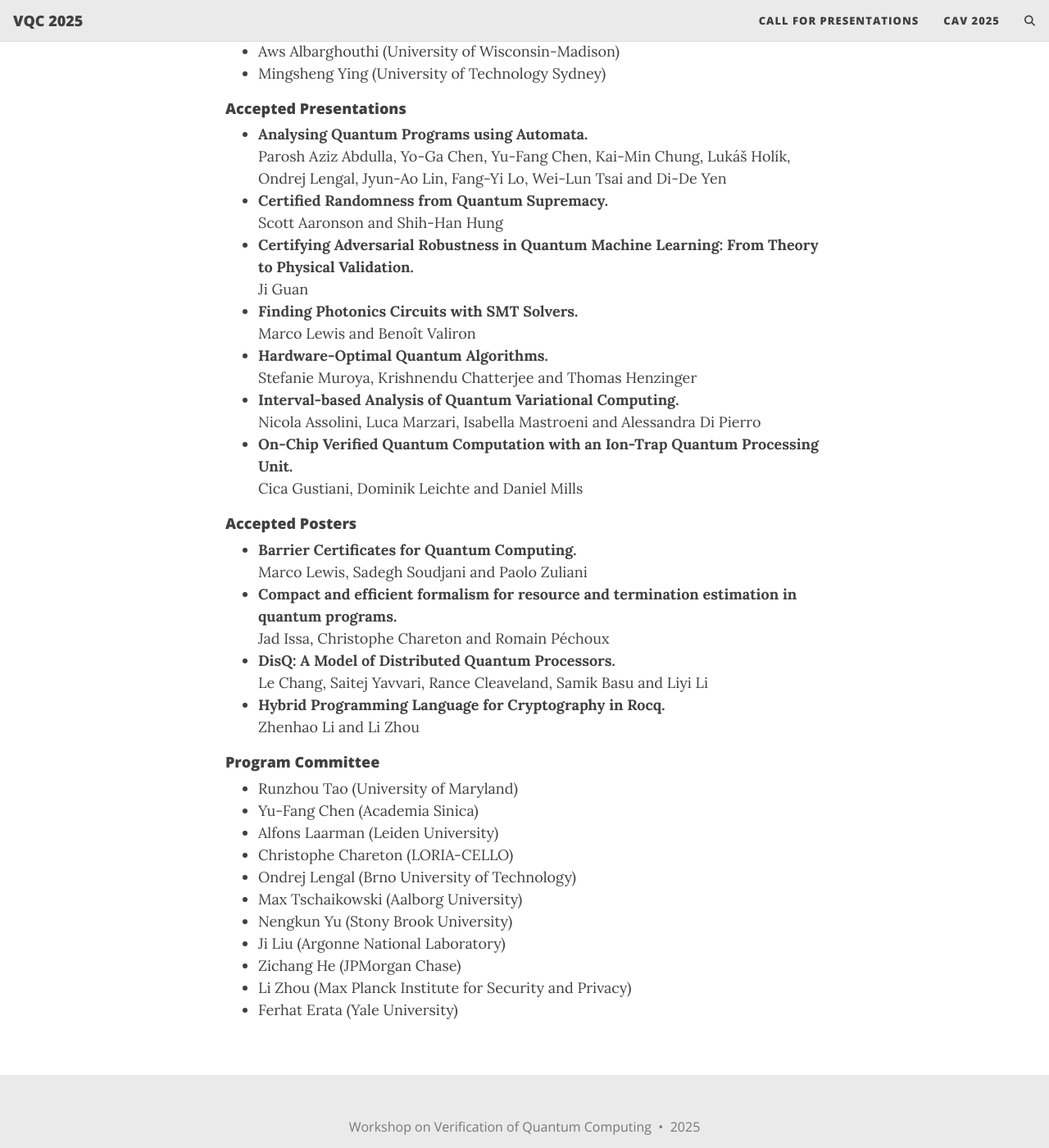
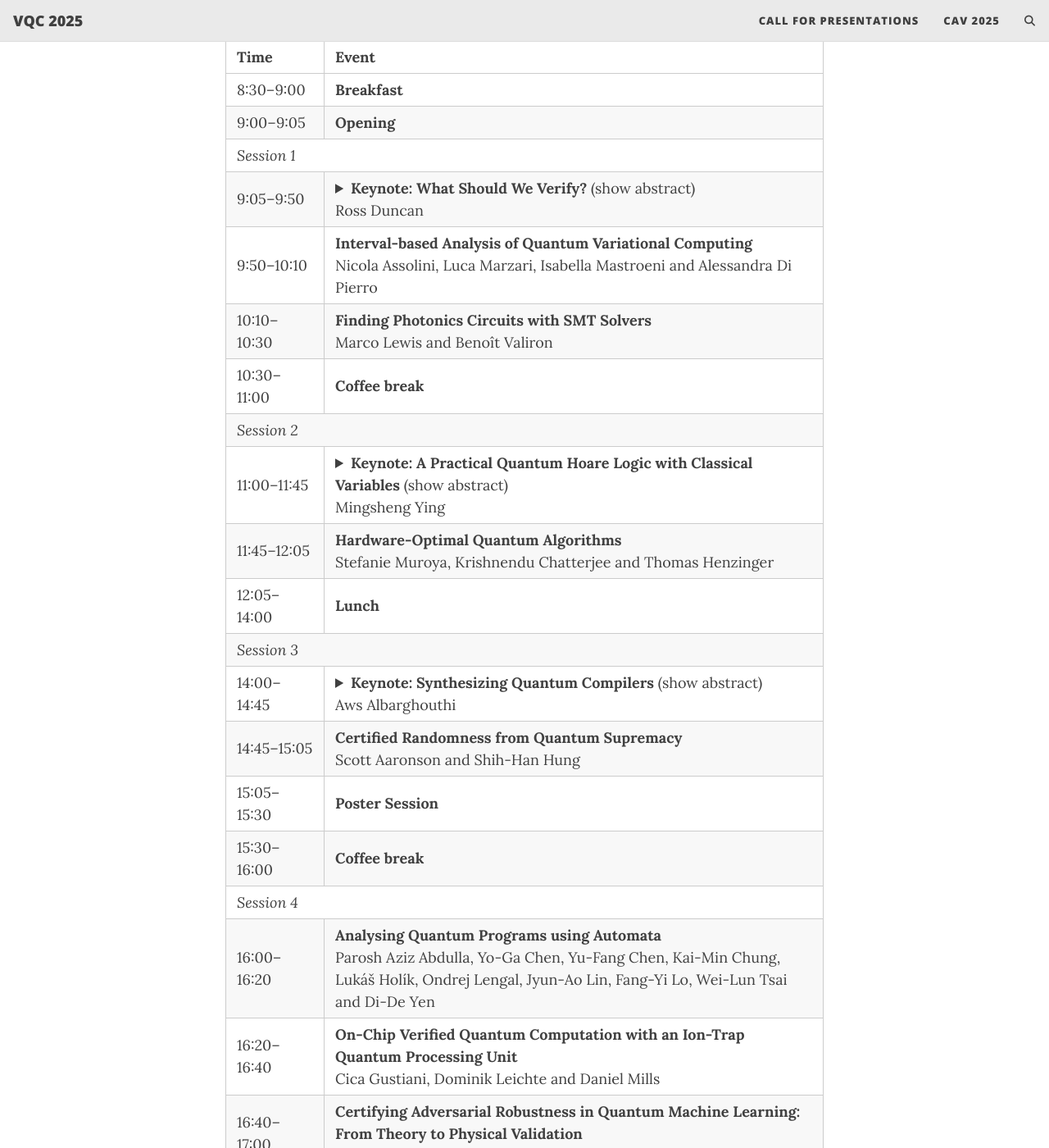
Before and after one commit to VerifiedQC/2025, a Jekyll site: the page built from index.md, in a window 1280 px wide and 1400 px high, scrolled down 969 px. Shown: the whole window at 82% size. Built offline with Jekyll 4.4.1, drawn with Linux system fonts in a browser that asks for light colours; the list of posts is cut into pages by our own code; comment, search, counter and statistics services are not loaded; some of the changed text lies outside the part shown.

Commit message:
Update index.md

```diff
--- a/index.md
+++ b/index.md
@@ -10,8 +10,8 @@ cover-img: "/assets/img/zagreb.png"
         <i class="fas fa-calendar-alt"></i> July 21, 2025
     </span>
     <span class="workshop-detail">
-        <i class="fas fa-location-dot"></i> <p><a href="https://www.google.com/maps/place/Faculty+of+Electrical+Engineering+and+Computing/@45.8003692,15.968797,17z/data=!3m1!4b1!4m6!3m5!1s0x4765d6f150cf2ccd:0x739e5c279fd98531!8m2!3d45.8003692!4d15.9713773!16zL20vMGd3dDd3?entry=ttu&g_ep=EgoyMDI1MDMxNy4wIKXMDSoJLDEwMjExNDUzSAFQAw%3D%3D">Building D of the Faculty of Electrical Engineering and Computing, </a>  <br/> University of Zagreb, Zagreb, Croatia </p>
-    </span>
+        <i class="fas fa-location-dot"></i> <p><a href="https://www.google.com/maps/place/Faculty+of+Electrical+Engineering+and+Computing/@45.8003692,15.968797,17z/data=!3m1!4b1!4m6!3m5!1s0x4765d6f150cf2ccd:0x739e5c279fd98531!8m2!3d45.8003692!4d15.9713773!16zL20vMGd3dDd3?entry=ttu&g_ep=EgoyMDI1MDMxNy4wIKXMDSoJLDEwMjExNDUzSAFQAw%3D%3D">Building D of the Faculty of Electrical Engineering and Computing, </a>  <br/> University of Zagreb, Zagreb, Croatia or join us remotely via <a href="https://meet.google.com/hgw-mgem-bhq">Google Meet </a> </p>
+</span>
 </div>
 
 <!-- [Presentation Submission](https://easychair.org/conferences/?conf=vqc2025) -->
@@ -20,30 +20,69 @@ cover-img: "/assets/img/zagreb.png"
 
 <!-- <span style="color:red">The notification deadline is extended to June 15. If you need to receive the result earlier for travel arrangements, please feel free to contact the co-chairs.</span> -->
 
+#### Invited Speakers
+- Ross Duncan (Quantinuum)
+- Aws Albarghouthi (University of Wisconsin-Madison)
+- Mingsheng Ying (University of Technology Sydney)
+
+#### Program
+<table>
+  <thead>
+    <tr>
+      <th style="width: 120px;">Time</th>
+      <th>Event</th>
+    </tr>
+  </thead>
+  <tbody>
+    <tr><td>8:30–9:00</td><td><strong>Breakfast</strong></td></tr>
+    <tr><td>9:00–9:05</td><td><strong>Opening</strong></td></tr>
+    <tr><td colspan="2"><em>Session 1</em></td></tr>
+    <tr><td>9:05–9:50</td><td><details>
+    <summary><strong>Keynote: What Should We Verify?</strong> (show abstract)<br>Ross Duncan</summary>
+    <br>Verification usually means to guarantee that a computational system is correct with respect to some specification. Can this definition survive in the context of quantum computing? What parts of the system can be verified? What notions of correctness are helpful? What properties of realistic systems can be verified? What* should *we verify? I will survey the field and give some perspective on the challenges and opportunities for automated verification of quantum software. Spoiler: it's the compiler.
+    </details> </td></tr>
+    <tr><td>9:50–10:10</td><td><strong>Interval-based Analysis of Quantum Variational Computing</strong><br>Nicola Assolini, Luca Marzari, Isabella Mastroeni and Alessandra Di Pierro</td></tr>
+    <tr><td>10:10–10:30</td><td><strong>Finding Photonics Circuits with SMT Solvers</strong><br>Marco Lewis and Benoît Valiron</td></tr>
+    <tr><td>10:30–11:00</td><td><strong>Coffee break</strong></td></tr>
+    <tr><td colspan="2"><em>Session 2</em></td></tr>
+    <tr><td>11:00–11:45</td><td><details>
+    <summary><strong>Keynote: A Practical Quantum Hoare Logic with Classical Variables</strong> (show abstract)<br>Mingsheng Ying</summary>
+<br>We present a Hoare-style logic for reasoning about quantum programs with classical variables. Our approach offers several improvements over previous work:<br>
+(1) Enhanced expressivity of the programming language: Our logic applies to quantum programs with classical variables that incorporate quantum arrays and parameterized quantum gates, which have not been addressed in previous research on quantum Hoare logic, either with or without classical variables.<br>
+(2) Intuitive correctness specifications: In our logic, preconditions and postconditions for quantum programs with classical variables are specified as a pair consisting of a classical first-order logical formula and a quantum predicate formula (possibly parameterized by classical variables). These specifications offer greater clarity and align more closely with the programmer's intuitive understanding of quantum and classical interactions.<br>
+(3) Simplified proof system: By introducing a novel idea in formulating a proof rule for reasoning about quantum measurements, along with (2), we develop a proof system for quantum programs that requires only minimal modifications to classical Hoare logic. Furthermore, this proof system can be effectively and conveniently combined with classical first-order logic to verify quantum programs with classical variables.<br>
+As a result, the learning curve for quantum program verification techniques is significantly reduced for those already familiar with classical program verification techniques, and existing tools for verifying classical programs can be more easily adapted for quantum program verification.
+</details></td></tr>
+    <tr><td>11:45–12:05</td><td><strong>Hardware-Optimal Quantum Algorithms</strong><br>Stefanie Muroya, Krishnendu Chatterjee and Thomas Henzinger</td></tr>
+    <tr><td>12:05–14:00</td><td><strong>Lunch</strong></td></tr>
+    <tr><td colspan="2"><em>Session 3</em></td></tr>
+    <tr><td>14:00–14:45</td><td><details>
+    <summary><strong>Keynote: Synthesizing Quantum Compilers</strong> (show abstract)<br>Aws Albarghouthi</summary>
+<br>The promise of quantum computing has tantalized researchers for decades, and recent breakthroughs in physical implementations have brought this technology closer to reality. However, the quantum computing landscape remains highly dynamic: competing physical substrates, fault tolerance schemes, and architectures continue to emerge with no clear frontrunner. This diversity creates a significant bottleneck in the compilation pipeline – developing and maintaining separate compilers for each new device or experimental setup is both time-consuming and error-prone.<br>
+
+In this talk, I will present an alternative approach: automatically synthesizing device-specific quantum circuit compilers. This synthesis-based methodology enables rapid iteration while maintaining correctness guarantees. I will focus on the optimizer component, which reduces circuit size to minimize quantum computation errors. I will demonstrate how automatically synthesized optimizers can achieve superior performance compared to sophisticated hand-crafted alternatives. I will also discuss recent results on synthesizing device-specific mapping and routing algorithms.
+</details></td></tr>
+    <tr><td>14:45–15:05</td><td><strong>Certified Randomness from Quantum Supremacy</strong><br>Scott Aaronson and Shih-Han Hung</td></tr>
+    <tr><td>15:05–15:30</td><td><strong>Poster Session</strong></td></tr>
+    <tr><td>15:30–16:00</td><td><strong>Coffee break</strong></td></tr>
+    <tr><td colspan="2"><em>Session 4</em></td></tr>
+    <tr><td>16:00–16:20</td><td><strong>Analysing Quantum Programs using Automata</strong><br>Parosh Aziz Abdulla, Yo-Ga Chen, Yu-Fang Chen, Kai-Min Chung, Lukáš Holík, Ondrej Lengal, Jyun-Ao Lin, Fang-Yi Lo, Wei-Lun Tsai and Di-De Yen</td></tr>
+    <tr><td>16:20–16:40</td><td><strong>On-Chip Verified Quantum Computation with an Ion-Trap Quantum Processing Unit</strong><br>Cica Gustiani, Dominik Leichte and Daniel Mills</td></tr>
+    <tr><td>16:40–17:00</td><td><strong>Certifying Adversarial Robustness in Quantum Machine Learning: From Theory to Physical Validation</strong><br>Ji Guan</td></tr>
+    <tr><td>17:00–17:30</td><td><strong>Panel & Planning Session</strong></td></tr>
+  </tbody>
+</table>
+
+#### Posters
+- **AutoQ: Automata-based Quantum Program Analyzer.** <br> Jyun-Ao Lin et. al.
+- **Barrier Certificates for Quantum Computing.** <br> Marco Lewis, Sadegh Soudjani and Paolo Zuliani
+- **Compact and Efficient Formalism for Resource and Termination Estimation in Quantum Programs.** <br>	Jad Issa, Christophe Chareton and Romain Péchoux
+- **DisQ: A Model of Distributed Quantum Processors.** <br> Le Chang, Saitej Yavvari, Rance Cleaveland, Samik Basu and Liyi Li
+- **Hybrid Programming Language for Cryptography in Rocq.** <br> Zhenhao Li and Li Zhou
+
 #### Organizers
 - Runzhou Tao (University of Maryland)
 - Yu-Fang Chen (Academia Sinica)
-
-#### Invited Speakers
-- Ross Duncan (Quantinuum)
-- Aws Albarghouthi (University of Wisconsin-Madison)
-<!-- - Marco Pistoia (JP Morgan) -->
-- Mingsheng Ying (University of Technology Sydney)
-
-#### Accepted Presentations
-- **Analysing Quantum Programs using Automata.** <br> Parosh Aziz Abdulla, Yo-Ga Chen, Yu-Fang Chen, Kai-Min Chung, Lukáš Holík, Ondrej Lengal, Jyun-Ao Lin, Fang-Yi Lo, Wei-Lun Tsai and Di-De Yen
-- **Certified Randomness from Quantum Supremacy.** <br> Scott Aaronson and Shih-Han Hung
-- **Certifying Adversarial Robustness in Quantum Machine Learning: From Theory to Physical Validation.** <br> Ji Guan
-- **Finding Photonics Circuits with SMT Solvers.** <br> Marco Lewis and Benoît Valiron
-- **Hardware-Optimal Quantum Algorithms.** <br> Stefanie Muroya, Krishnendu Chatterjee and Thomas Henzinger
-- **Interval-based Analysis of Quantum Variational Computing.** <br> Nicola Assolini, Luca Marzari, Isabella Mastroeni and Alessandra Di Pierro
-- **On-Chip Verified Quantum Computation with an Ion-Trap Quantum Processing Unit.** <br> Cica Gustiani, Dominik Leichte and Daniel Mills
-
-#### Accepted Posters
-- **Barrier Certificates for Quantum Computing.** <br> Marco Lewis, Sadegh Soudjani and Paolo Zuliani
-- **Compact and efficient formalism for resource and termination estimation in quantum programs.** <br>	Jad Issa, Christophe Chareton and Romain Péchoux
-- **DisQ: A Model of Distributed Quantum Processors.** <br> Le Chang, Saitej Yavvari, Rance Cleaveland, Samik Basu and Liyi Li
-- **Hybrid Programming Language for Cryptography in Rocq.** <br> Zhenhao Li and Li Zhou
 
 #### Program Committee
 - Runzhou Tao (University of Maryland)
```
